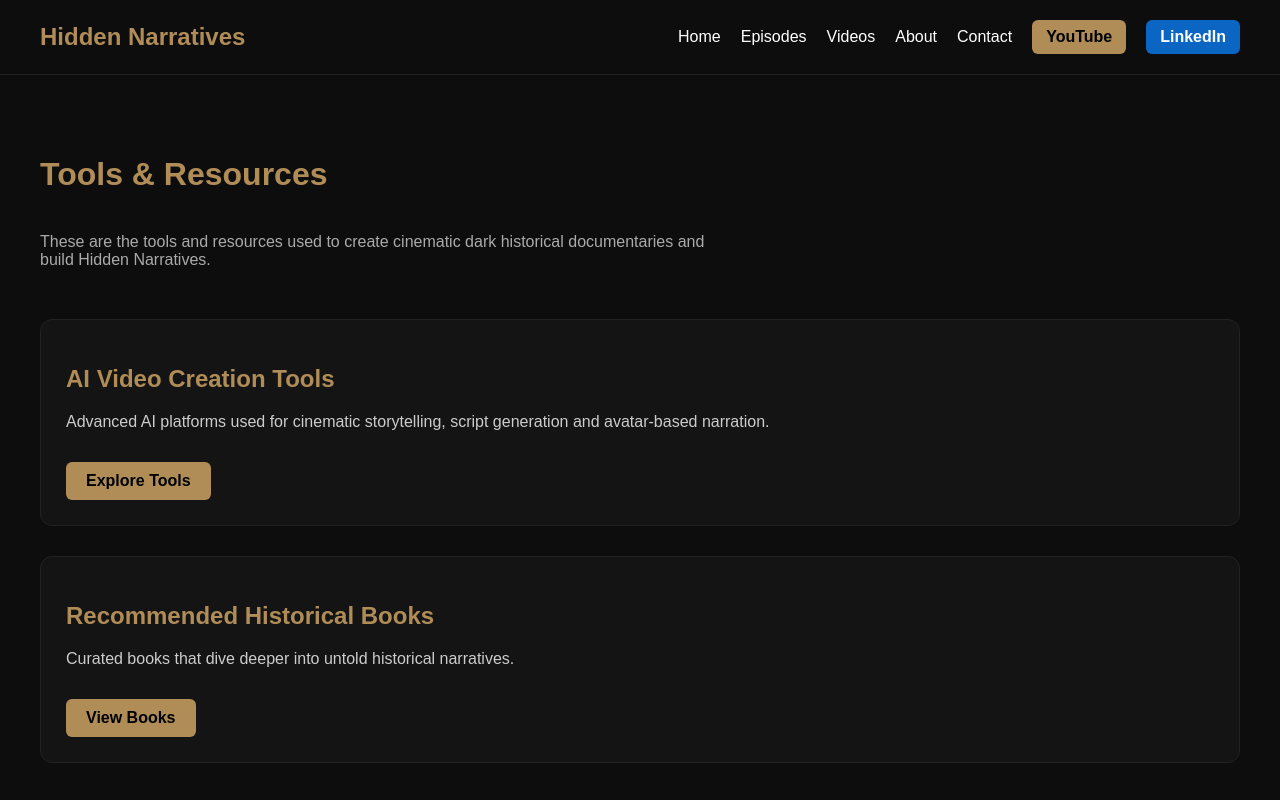
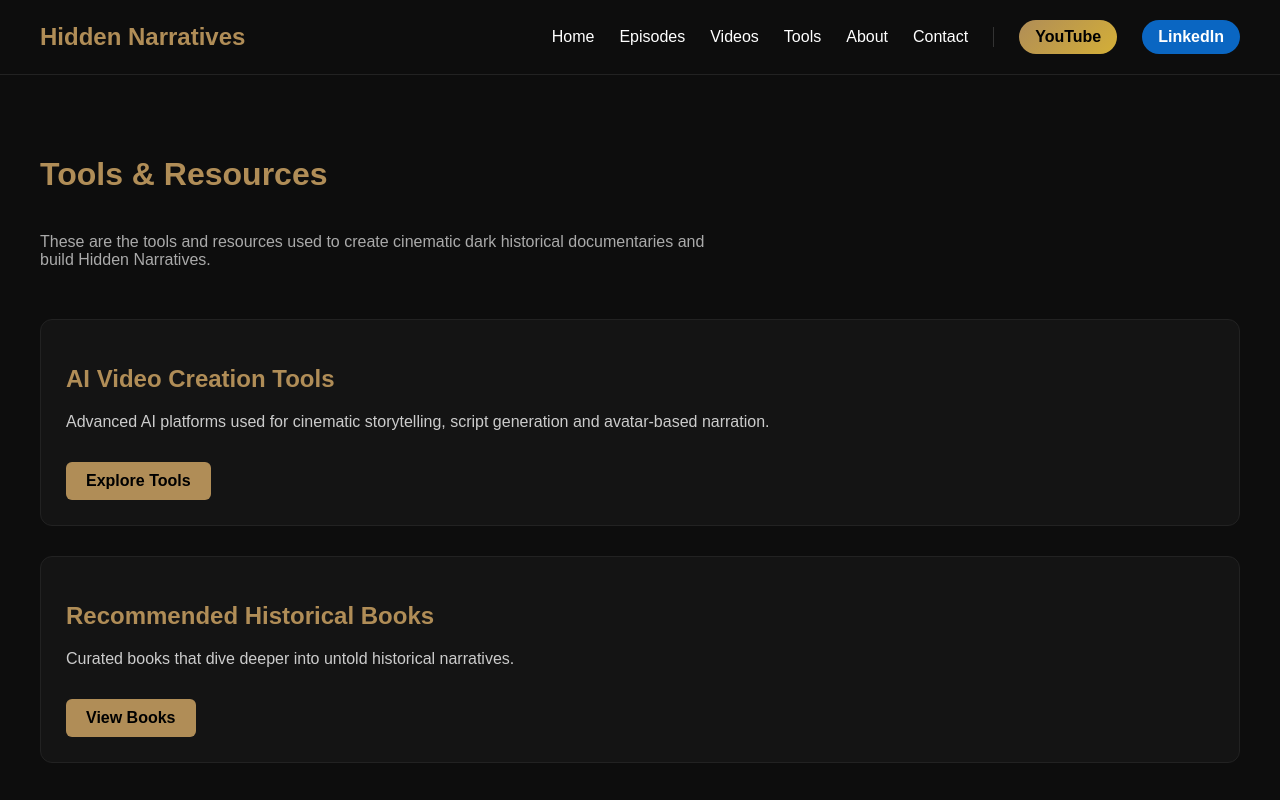
Before and after one commit to mohamedalaa7785-cpu/hidden-narratives, a Next.js app: page /tools in a window 1280 px wide. Shown: the top 800 px of the page. Built offline with nearby package versions, Linux system fonts and the light colour scheme.

Commit message:
Update layout.tsx

```diff
--- a/app/layout.tsx
+++ b/app/layout.tsx
@@ -32,62 +32,50 @@ export default function RootLayout({
         />
       </head>
 
-      <body style={{
+      <body
+        style={{
           margin: 0,
           background: "#0d0d0d",
           color: "white",
           fontFamily: "Arial, sans-serif"
-      }}>
-        <header style={{
+        }}
+      >
+        <header
+          style={{
             padding: "20px 40px",
             display: "flex",
             justifyContent: "space-between",
             alignItems: "center",
             borderBottom: "1px solid #222",
             flexWrap: "wrap"
-        }}>
+          }}
+        >
           <h2 style={{ margin: 0, color: "#b08d57" }}>
             Hidden Narratives
           </h2>
 
-          <nav style={{
+          <nav
+            style={{
               display: "flex",
-            gap: "20px",
+              gap: "25px",
               alignItems: "center",
               flexWrap: "wrap"
-          }}>
-            <Link href="/" style={{ color: "white", textDecoration: "none" }}>
-              Home
-            </Link>
+            }}
+          >
+            <Link href="/" style={navLink}>Home</Link>
+            <Link href="/episodes" style={navLink}>Episodes</Link>
+            <Link href="/videos" style={navLink}>Videos</Link>
+            <Link href="/tools" style={navLink}>Tools</Link>
+            <Link href="/about" style={navLink}>About</Link>
+            <Link href="/contact" style={navLink}>Contact</Link>
 
-            <Link href="/episodes" style={{ color: "white", textDecoration: "none" }}>
-              Episodes
-            </Link>
-
-            <Link href="/videos" style={{ color: "white", textDecoration: "none" }}>
-              Videos
-            </Link>
-
-            <Link href="/about" style={{ color: "white", textDecoration: "none" }}>
-              About
-            </Link>
-
-            <Link href="/contact" style={{ color: "white", textDecoration: "none" }}>
-              Contact
-            </Link>
+            <div style={divider} />
 
             <a
               href="https://www.youtube.com/channel/UCIq_kU6XE1WuEmQXKaGF6ow"
               target="_blank"
               rel="noopener noreferrer"
-              style={{
-                padding: "8px 14px",
-                background: "#b08d57",
-                color: "#000",
-                borderRadius: "6px",
-                textDecoration: "none",
-                fontWeight: "bold"
-              }}
+              style={youtubeBtn}
             >
               YouTube
             </a>
@@ -96,14 +84,7 @@ export default function RootLayout({
               href="https://www.linkedin.com/in/muhammed-alaa-0169b3385"
               target="_blank"
               rel="noopener noreferrer"
-              style={{
-                padding: "8px 14px",
-                background: "#0A66C2",
-                color: "#fff",
-                borderRadius: "6px",
-                textDecoration: "none",
-                fontWeight: "bold"
-              }}
+              style={linkedinBtn}
             >
               LinkedIn
             </a>
@@ -112,16 +93,49 @@ export default function RootLayout({
 
         {children}
 
-        <footer style={{
+        <footer
+          style={{
             padding: "30px",
             textAlign: "center",
             borderTop: "1px solid #222",
             marginTop: "60px",
             color: "#777"
-        }}>
+          }}
+        >
           © {new Date().getFullYear()} Hidden Narratives
         </footer>
       </body>
     </html>
   )
 }
+
+const navLink: React.CSSProperties = {
+  color: "white",
+  textDecoration: "none",
+  fontWeight: 500,
+  transition: "0.3s"
+}
+
+const divider: React.CSSProperties = {
+  width: "1px",
+  height: "20px",
+  background: "#333"
+}
+
+const youtubeBtn: React.CSSProperties = {
+  padding: "8px 16px",
+  background: "linear-gradient(135deg,#b08d57,#d4af37)",
+  color: "#000",
+  borderRadius: "20px",
+  textDecoration: "none",
+  fontWeight: "bold"
+}
+
+const linkedinBtn: React.CSSProperties = {
+  padding: "8px 16px",
+  background: "#0A66C2",
+  color: "#fff",
+  borderRadius: "20px",
+  textDecoration: "none",
+  fontWeight: "bold"
+}
```
Lines whose indentation alone changed are shown as unchanged.
